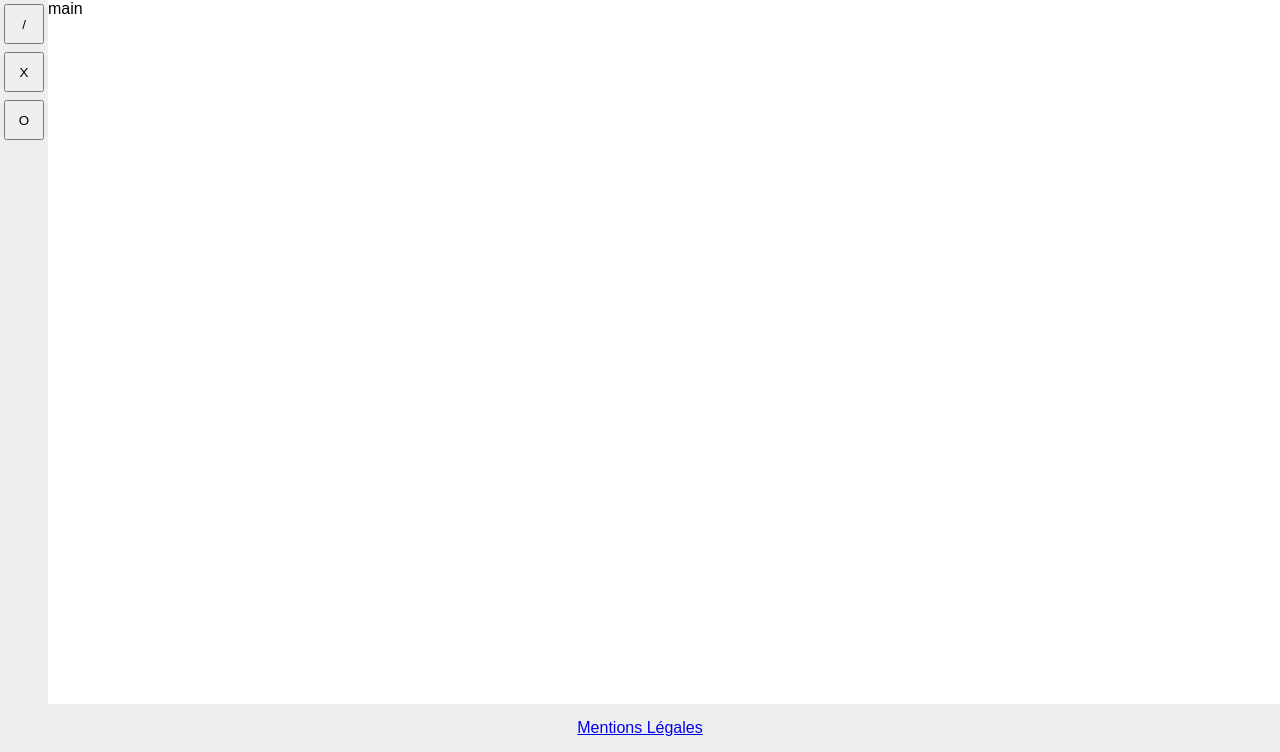
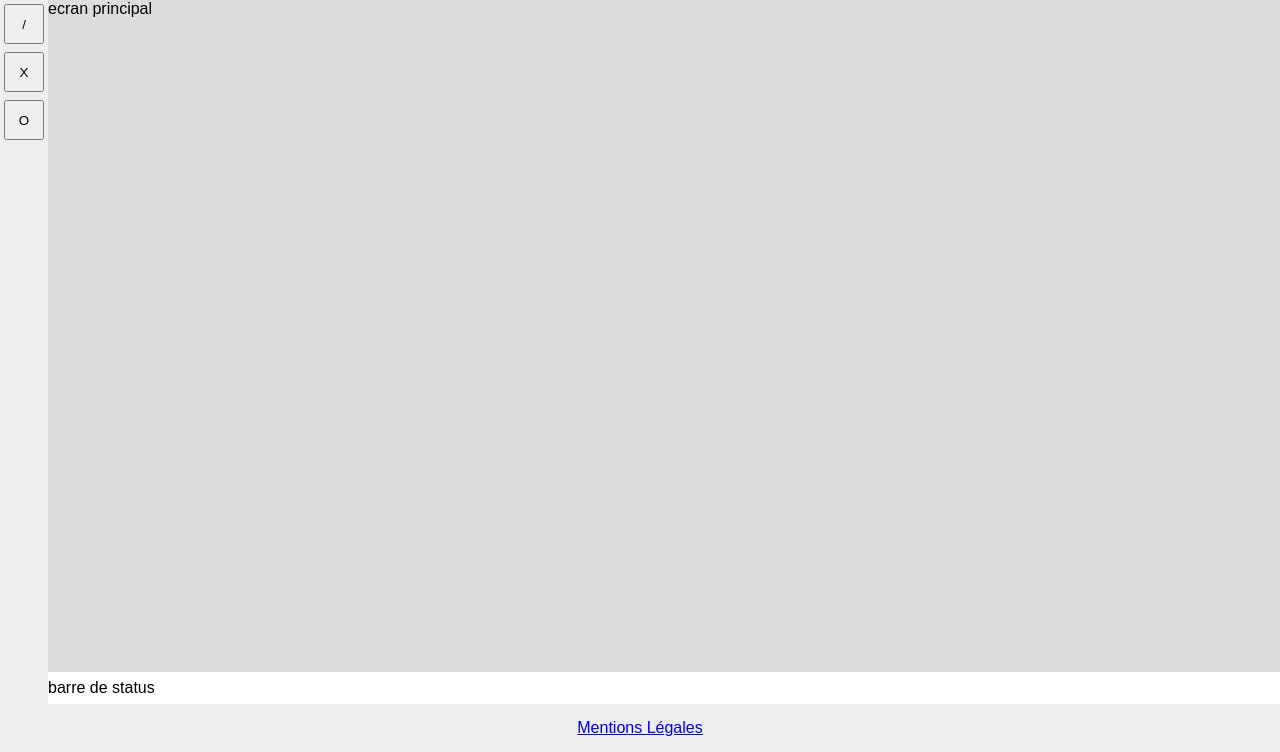
Before and after one commit to jlg-formation/spt-2021-09, a website built with webpack: page src/index.html in a window 1280 px wide. Shown: the part 48-800 px from the top of the page. Built offline with nearby package versions, Linux system fonts and the light colour scheme.

Commit message:
dev: css

```diff
--- a/src/index.html
+++ b/src/index.html
@@ -17,7 +17,10 @@
         <button>O</button>
       </nav>
     </aside>
-    <main>main</main>
+    <main>
+      <div class="svg">ecran principal</div>
+      <div class="status">barre de status</div>
+    </main>
     <footer>
       <a href="#">Mentions Légales</a>
     </footer>
--- a/src/style.css
+++ b/src/style.css
@@ -40,6 +40,19 @@ aside button {
 
 main {
   grid-area: main;
+  display: flex;
+  flex-flow: column;
+}
+
+main .svg {
+  flex-grow: 1;
+  background: #ddd;
+}
+
+main .status {
+  display: flex;
+  align-items: center;
+  height: 2em;
 }
 
 footer {
```
